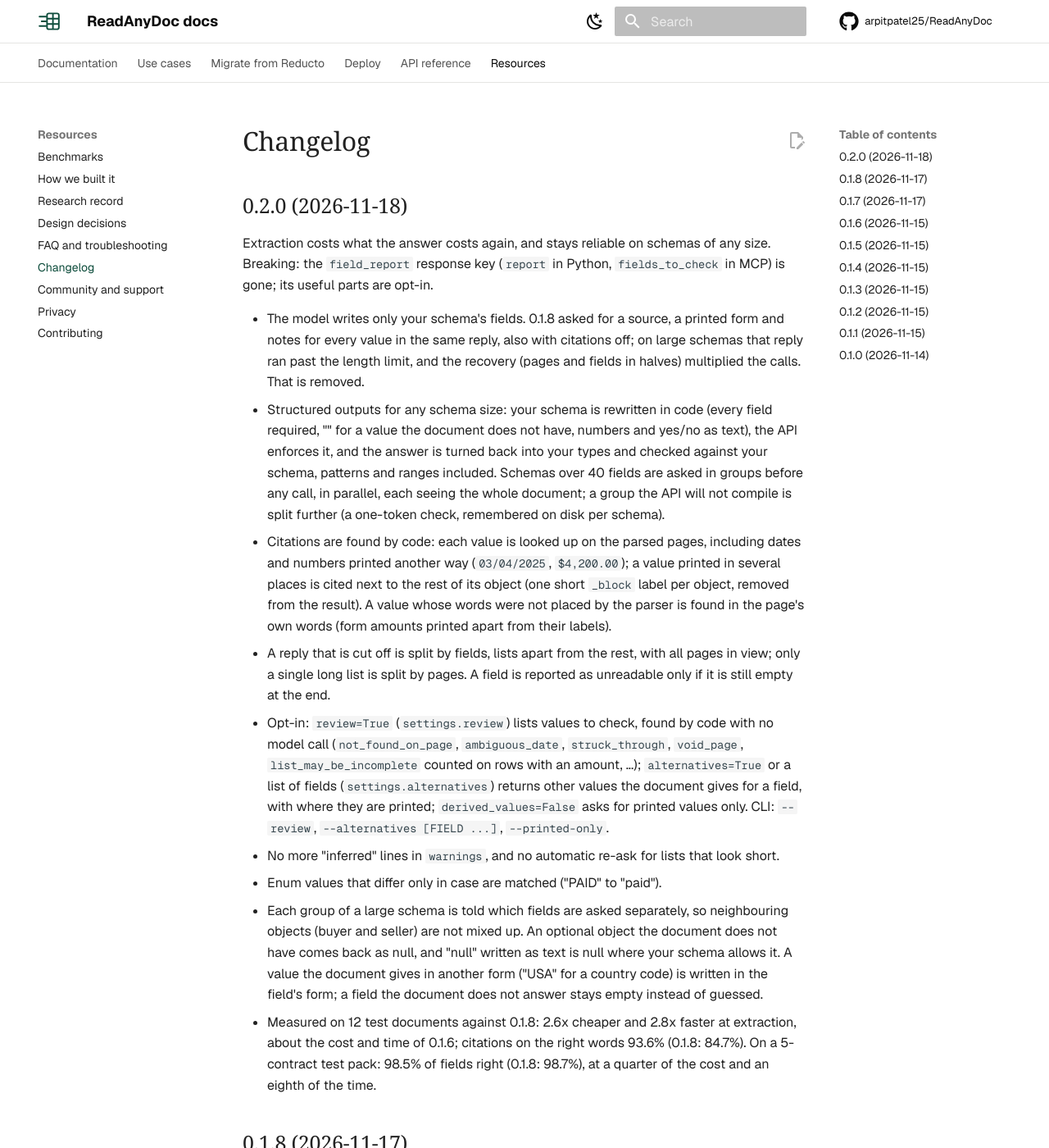
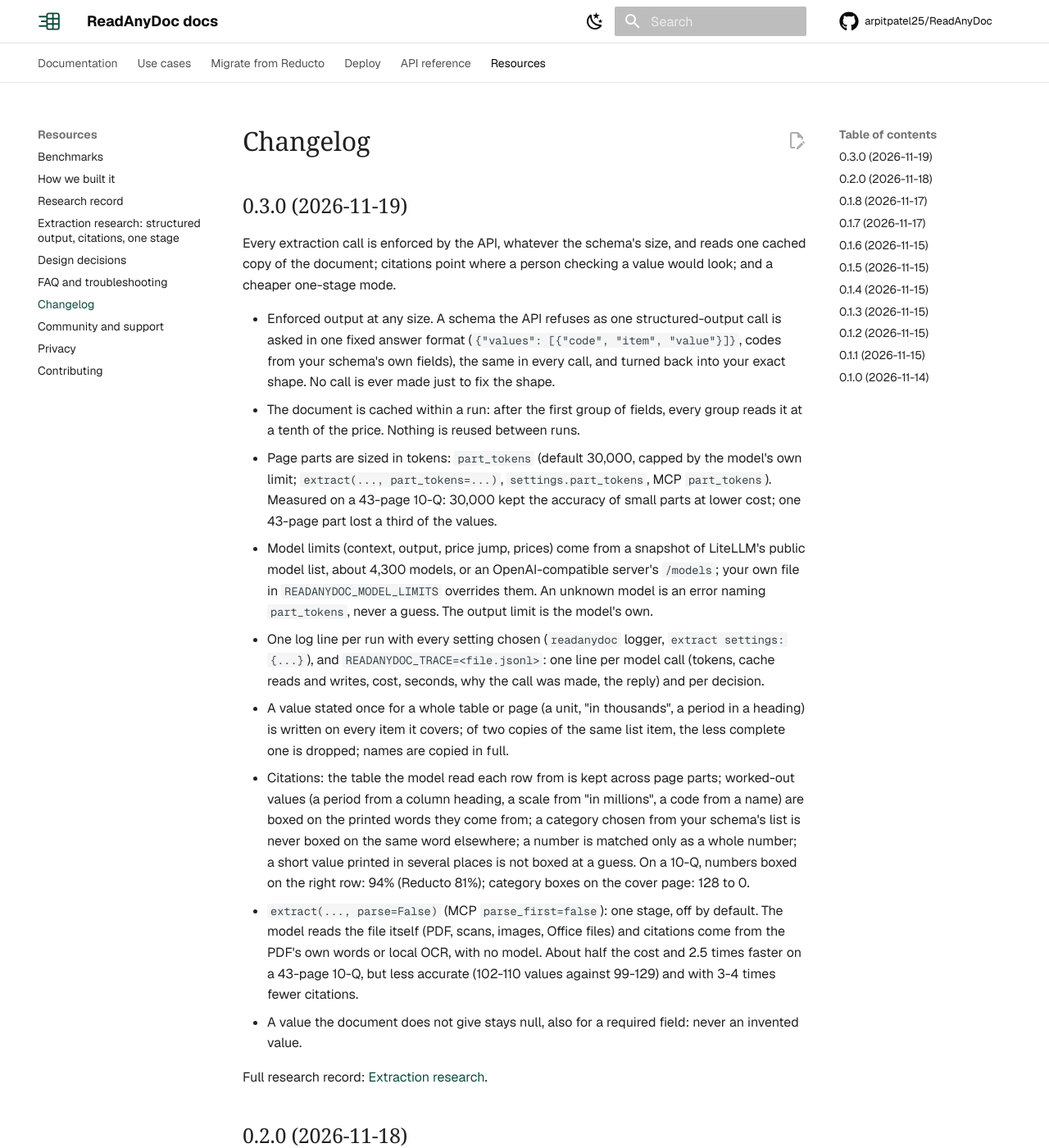
Before and after one commit to arpitpatel25/ReadAnyDoc, an MkDocs documentation site: the page built from docs/resources/changelog.md, in a window 1280 px wide and 1400 px high. Shown: the whole window at 82% size. Built offline with MkDocs 1.6.1 and Material for MkDocs 9.7.7, drawn with Linux system fonts in a browser that asks for light colours; comment, search, counter and statistics services are not loaded.

Commit message:
Release 0.3.0 and the extraction research record (#14)
* Docs: extraction research record (structured output, cost, page parts, citations, one stage)

Co-Authored-By: Claude Opus 5.5 <noreply@anthropic.com>

* Release 0.3.0: enforced extraction at any size, cached document, token-sized parts, better citations, one stage

Co-Authored-By: Claude Opus 5.5 <noreply@anthropic.com>

---------

Co-authored-by: Claude Opus 5.5 <noreply@anthropic.com>

```diff
--- a/docs/resources/changelog.md
+++ b/docs/resources/changelog.md
@@ -1,4 +1,38 @@
 # Changelog
+
+## 0.3.0 (2026-11-19)
+
+Every extraction call is enforced by the API, whatever the schema's size, and reads one cached copy of the
+document; citations point where a person checking a value would look; and a cheaper one-stage mode.
+
+- Enforced output at any size. A schema the API refuses as one structured-output call is asked in one fixed answer
+  format (`{"values": [{"code", "item", "value"}]}`, codes from your schema's own fields), the same in every call,
+  and turned back into your exact shape. No call is ever made just to fix the shape.
+- The document is cached within a run: after the first group of fields, every group reads it at a tenth of the
+  price. Nothing is reused between runs.
+- Page parts are sized in tokens: `part_tokens` (default 30,000, capped by the model's own limit; `extract(...,
+  part_tokens=...)`, `settings.part_tokens`, MCP `part_tokens`). Measured on a 43-page 10-Q: 30,000 kept the
+  accuracy of small parts at lower cost; one 43-page part lost a third of the values.
+- Model limits (context, output, price jump, prices) come from a snapshot of LiteLLM's public model list, about
+  4,300 models, or an OpenAI-compatible server's `/models`; your own file in `READANYDOC_MODEL_LIMITS` overrides
+  them. An unknown model is an error naming `part_tokens`, never a guess. The output limit is the model's own.
+- One log line per run with every setting chosen (`readanydoc` logger, `extract settings: {...}`), and
+  `READANYDOC_TRACE=<file.jsonl>`: one line per model call (tokens, cache reads and writes, cost, seconds, why the
+  call was made, the reply) and per decision.
+- A value stated once for a whole table or page (a unit, "in thousands", a period in a heading) is written on every
+  item it covers; of two copies of the same list item, the less complete one is dropped; names are copied in full.
+- Citations: the table the model read each row from is kept across page parts; worked-out values (a period from a
+  column heading, a scale from "in millions", a code from a name) are boxed on the printed words they come from;
+  a category chosen from your schema's list is never boxed on the same word elsewhere; a number is matched only as
+  a whole number; a short value printed in several places is not boxed at a guess. On a 10-Q, numbers boxed on the
+  right row: 94% (Reducto 81%); category boxes on the cover page: 128 to 0.
+- `extract(..., parse=False)` (MCP `parse_first=false`): one stage, off by default. The model reads the file itself
+  (PDF, scans, images, Office files) and citations come from the PDF's own words or local OCR, with no model. About
+  half the cost and 2.5 times faster on a 43-page 10-Q, but less accurate (102-110 values against 99-129) and with
+  3-4 times fewer citations.
+- A value the document does not give stays null, also for a required field: never an invented value.
+
+Full research record: [Extraction research](../research/extraction.md).
 
 ## 0.2.0 (2026-11-18)
 
--- a/mkdocs.yml
+++ b/mkdocs.yml
@@ -129,6 +129,7 @@ nav:
     - Benchmarks: resources/benchmarks.md
     - How we built it: story.md
     - Research record: research/journey.md
+    - "Extraction research: structured output, citations, one stage": research/extraction.md
     - Design decisions: decisions.md
     - FAQ and troubleshooting: resources/faq.md
     - Changelog: resources/changelog.md
--- a/pyproject.toml
+++ b/pyproject.toml
@@ -1,6 +1,6 @@
 [project]
 name = "readanydoc"
-version = "0.2.0"
+version = "0.3.0"
 description = "Document parsing and extraction with vision models: an open engine around Claude (or any model), with a Reducto-compatible API"
 readme = "README.md"
 authors = [{ name = "readanydoc contributors" }]
--- a/readanydoc/__init__.py
+++ b/readanydoc/__init__.py
@@ -3,7 +3,7 @@
 Use it as a library (``readanydoc.parse``, ``readanydoc.extract``) or run the server (``readanydoc serve``).
 """
 
-__version__ = "0.2.0"
+__version__ = "0.3.0"
 
 from .library import (Block, BoundingBox, Citation, ExtractResult, ParseResult, Usage,  # noqa: E402
                       extract, parse)
--- a/server.json
+++ b/server.json
@@ -5,15 +5,15 @@
   "description": "Parse PDFs, scans and Office files to Markdown; extract typed fields with page citations.",
   "websiteUrl": "https://arpitpatel25.github.io/ReadAnyDoc/",
   "repository": {"url": "https://github.com/arpitpatel25/ReadAnyDoc", "source": "github"},
-  "version": "0.2.0",
+  "version": "0.3.0",
   "packages": [
     {
       "registryType": "pypi",
       "identifier": "readanydoc",
-      "version": "0.2.0",
+      "version": "0.3.0",
       "runtimeHint": "uvx",
       "runtimeArguments": [
-        {"type": "named", "name": "--from", "value": "readanydoc[engine]==0.2.0"}
+        {"type": "named", "name": "--from", "value": "readanydoc[engine]==0.3.0"}
       ],
       "packageArguments": [
         {"type": "positional", "value": "mcp"}
```
Also changed, not shown: CHANGELOG.md (+34 -0 lines), docs/research/README.md (+1 -0 lines), docs/research/extraction.md (added, +413 -0 lines), 3 other files.
